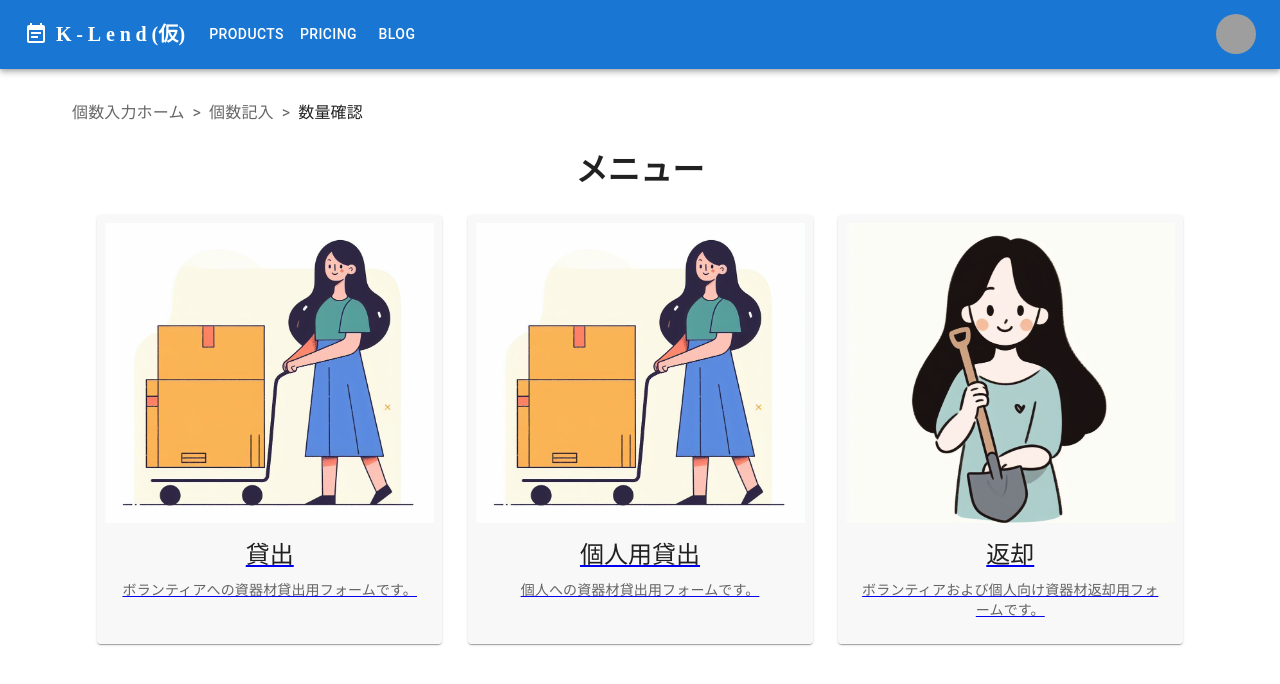
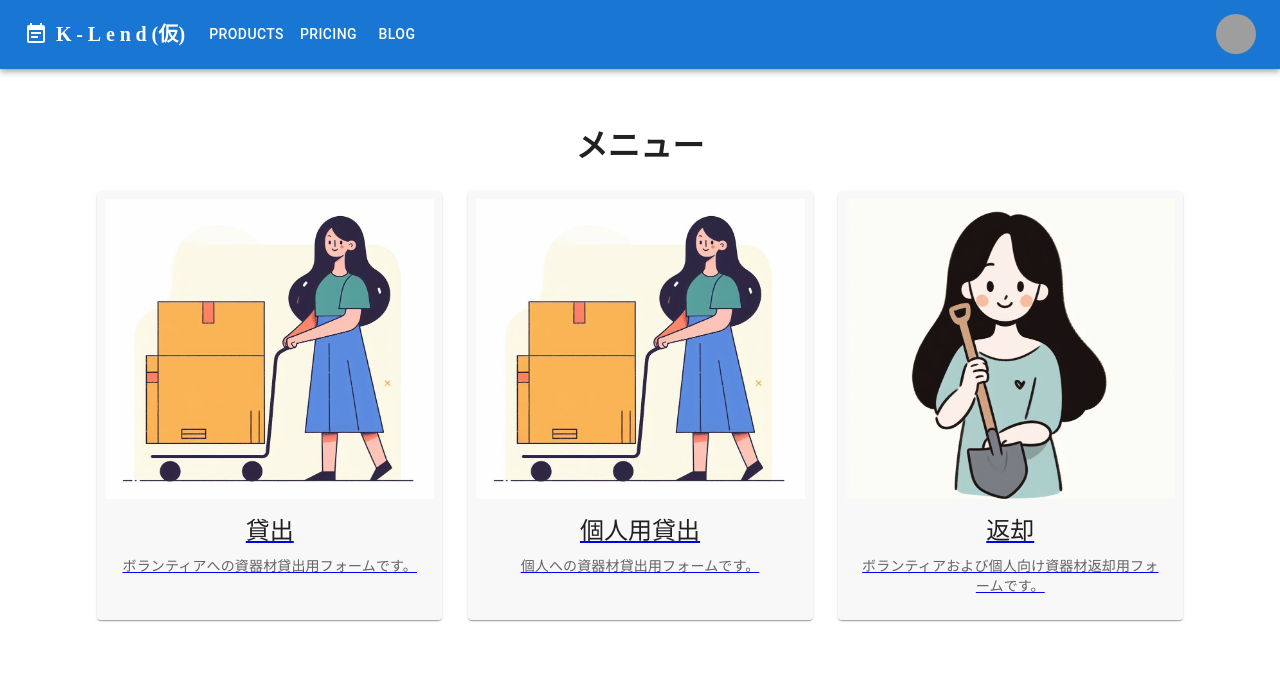
Before and after one commit to sopuro3/klend-front, a React (Vite) app: page / in a window 1280 px wide. Shown: the top 684 px of the page. Built offline with nearby package versions, Linux system fonts and the light colour scheme; grey boxes are pictures that could not be loaded.

Commit message:
feat: BreadCrumbsのちゃんとした実装

```diff
--- a/src/input_test.tsx
+++ b/src/input_test.tsx
@@ -43,7 +43,6 @@ ReactDOM.createRoot(document.getElementById("root")!).render(
                     <Routes>
 
                         {lists.map((Item: Page) => {
-                            console.log(getPages(Item))
                             return getPages(Item)
                         })}
                     </Routes>
--- a/src/reception/BreadCrumb.tsx
+++ b/src/reception/BreadCrumb.tsx
@@ -1,27 +1,59 @@
 import { Breadcrumbs, Link, Typography } from '@mui/material';
 import { Link as RouterLink } from 'react-router-dom';
-// import { lists } from './Recep_page';
+import { Pages, lists } from './Recep_page';
+
+
+interface BreadCrumbItem {
+    text: string;
+    href: string;
+}
+
+interface BreadCrumbItems extends Array<BreadCrumbItem> { }
 
 export default function BreadCrumb() {
 
-    console.log(location.pathname)
+
+    let pathname = location.pathname.replace(/^\//,"")
+    // if(pathname === "") pathname = "/"
+    //listsから探索し、階層をArrayで取得する。
+
+    function getBreadCrumbItems(lists: Pages, pathname: string): BreadCrumbItems {
+
+        const ReturnItems: BreadCrumbItems = [];
+        for (const list of lists) {
+            if (list.href === pathname) {
+                ReturnItems.push({ text: list.text, href: list.href });
+                break;
+            }
+            if (list.subPages) {
+                const subItems = getBreadCrumbItems(list.subPages, pathname);
+                if (subItems.length > 0) {
+                    ReturnItems.push({ text: list.text, href: list.href });
+                    ReturnItems.push(...subItems);
+                    break;
+                }
+            }
+        }
+        return ReturnItems;
+    }
+    const breadCrumbItems = getBreadCrumbItems(lists, pathname);
+
+
 
     return (
     <Breadcrumbs aria-label="breadcrumb" separator=">">
-    <Link component={RouterLink} underline="hover" color="inherit" to="/">
-        個数入力ホーム
-    </Link>
-    <Link
-        component={RouterLink}
-        underline="hover"
-        color="inherit"
-        to="/material-ui/getting-started/installation/"
-    >
-        個数記入
-    </Link>
-    <Typography color="text.primary">
-        数量確認
-    </Typography>
-</Breadcrumbs>
+        {breadCrumbItems.splice(0,breadCrumbItems.length - 1).map((item) => {
+            return (
+                <Link component={RouterLink} underline="hover" color="inherit" to={item.href} key={item.href}>
+                {item.text}
+                </Link>
+            )
+        })}
+
+        {breadCrumbItems.length > 0 && (
+            <Typography color="text.primary">{breadCrumbItems[breadCrumbItems.length - 1].text}</Typography>
+        )}
+
+    </Breadcrumbs>
     )
 }
--- a/src/reception/Recep_page.tsx
+++ b/src/reception/Recep_page.tsx
@@ -3,6 +3,7 @@ import { SvgIconProps } from "@mui/material";
 import ReturnEmpty from "../pages/ReturnEmptyPage.tsx";
 import Recep_home from "./pages/Recep_home.tsx";
 import BreadCrumb from "./BreadCrumb.tsx";
+import Borrow from "./pages/Borrow.tsx";
 
 export interface Page {
     href: string;
@@ -23,7 +24,7 @@ export type Pages = Page[];
 export const lists: Pages = [
     {
         href: "/",
-        text: "入力",
+        text: "利用者向けホーム",
         iconName: HomeIcon,
         element: <>
         <BreadCrumb></BreadCrumb>
@@ -37,7 +38,7 @@ export const lists: Pages = [
                 iconName: Info,
                 element: <>
                 <BreadCrumb></BreadCrumb>
-                <ReturnEmpty text="貸出" />
+                <Borrow />
                 </>,
                 isDrawerButton: true,
                 subPages: [
--- /dev/null
+++ b/src/reception/pages/Borrow.tsx
@@ -0,0 +1,13 @@
+
+
+
+export default function Borrow() {
+
+
+
+    return (
+        <>
+
+        </>
+    )
+}
```
